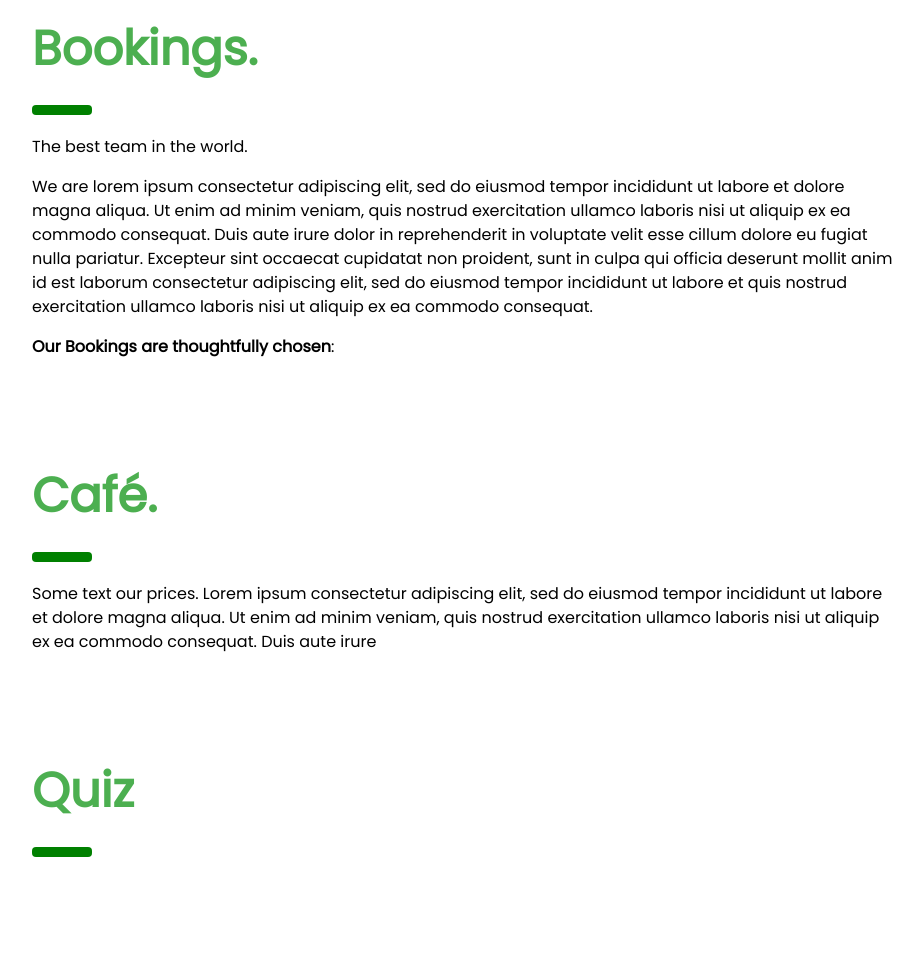
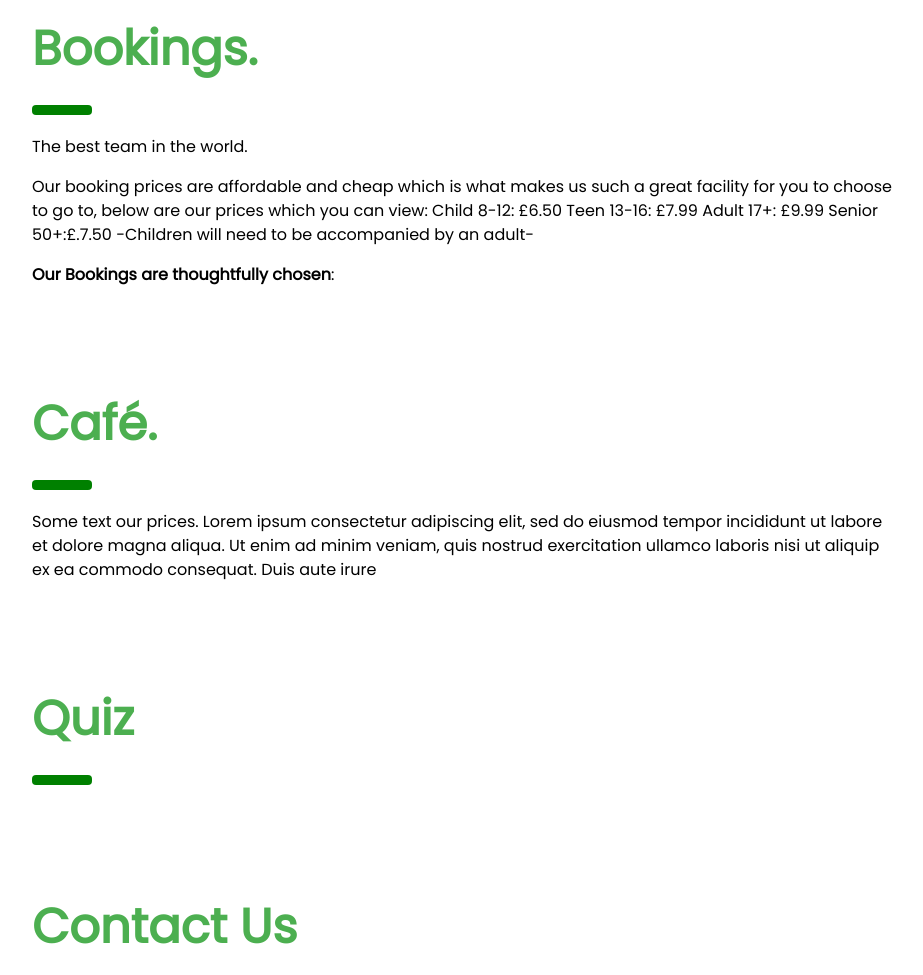
Before and after one commit to StarKus27/outandup, a website: page index.html in a window 1280 px wide. Shown: the part 1350-2325 px from the top of the page, without its empty margins (324-1247 px from the left). Drawn offline with nearby package versions, Linux system fonts and the light colour scheme.

Commit message:
Update index.html

```diff
--- a/index.html
+++ b/index.html
@@ -75,9 +75,18 @@ textarea {
     <h1 class="w3-xxxlarge w3-text-green"><b>Bookings.</b></h1>
     <hr style="width:50px;border:5px solid green" class="w3-round">
     <p>The best team in the world.</p>
-    <p>We are lorem ipsum consectetur adipiscing elit, sed do eiusmod tempor incididunt ut labore et dolore magna aliqua. Ut enim ad minim veniam, quis nostrud exercitation ullamco laboris nisi ut aliquip ex ea commodo consequat. Duis aute irure
-    dolor in reprehenderit in voluptate velit esse cillum dolore eu fugiat nulla pariatur. Excepteur sint occaecat cupidatat non proident, sunt in culpa qui officia deserunt mollit anim id est laborum consectetur adipiscing elit, sed do eiusmod tempor
-    incididunt ut labore et quis nostrud exercitation ullamco laboris nisi ut aliquip ex ea commodo consequat.
+    <p>Our booking prices are affordable and cheap which is what makes us such a great facility for you to choose to go to, below are our prices which you can view:
+
+Child 8-12: £6.50
+
+Teen 13-16: £7.99
+
+Adult 17+: £9.99
+
+Senior 50+:£.7.50
+
+-Children will need to be accompanied by an adult-
+
     </p>
     <p><b>Our Bookings are thoughtfully chosen</b>:</p>
   </div>
```
